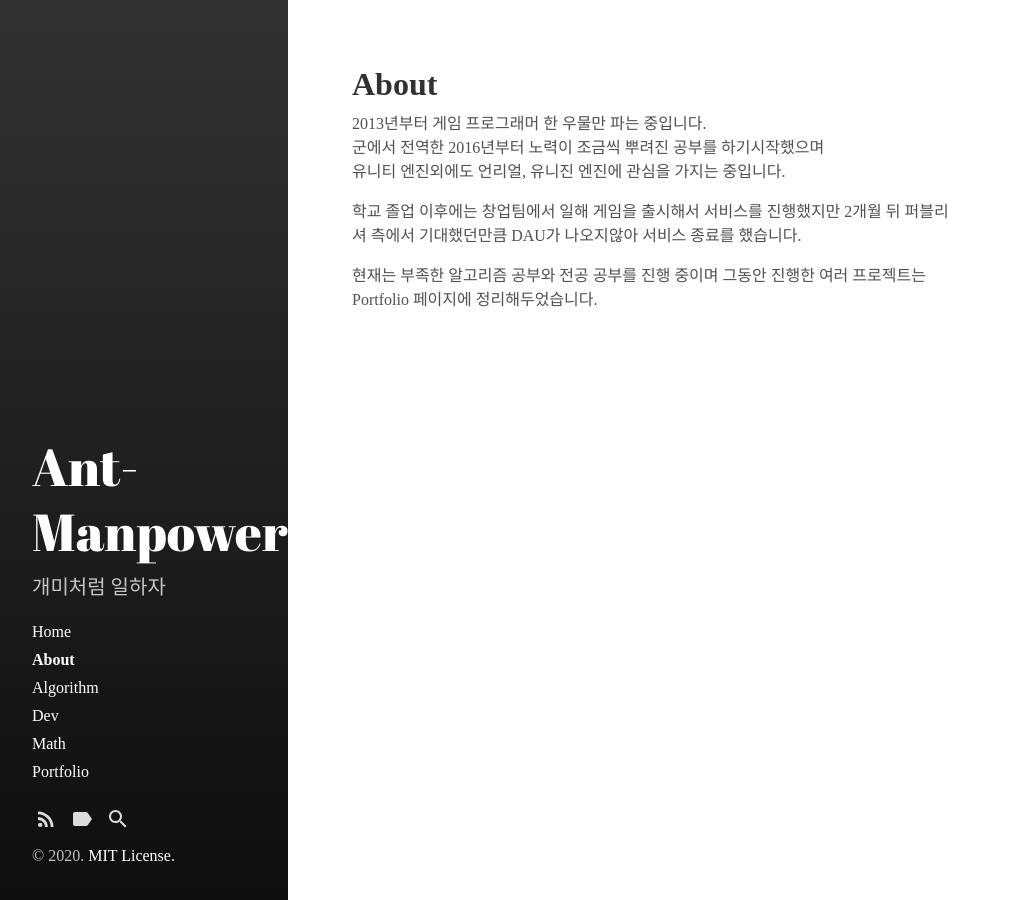
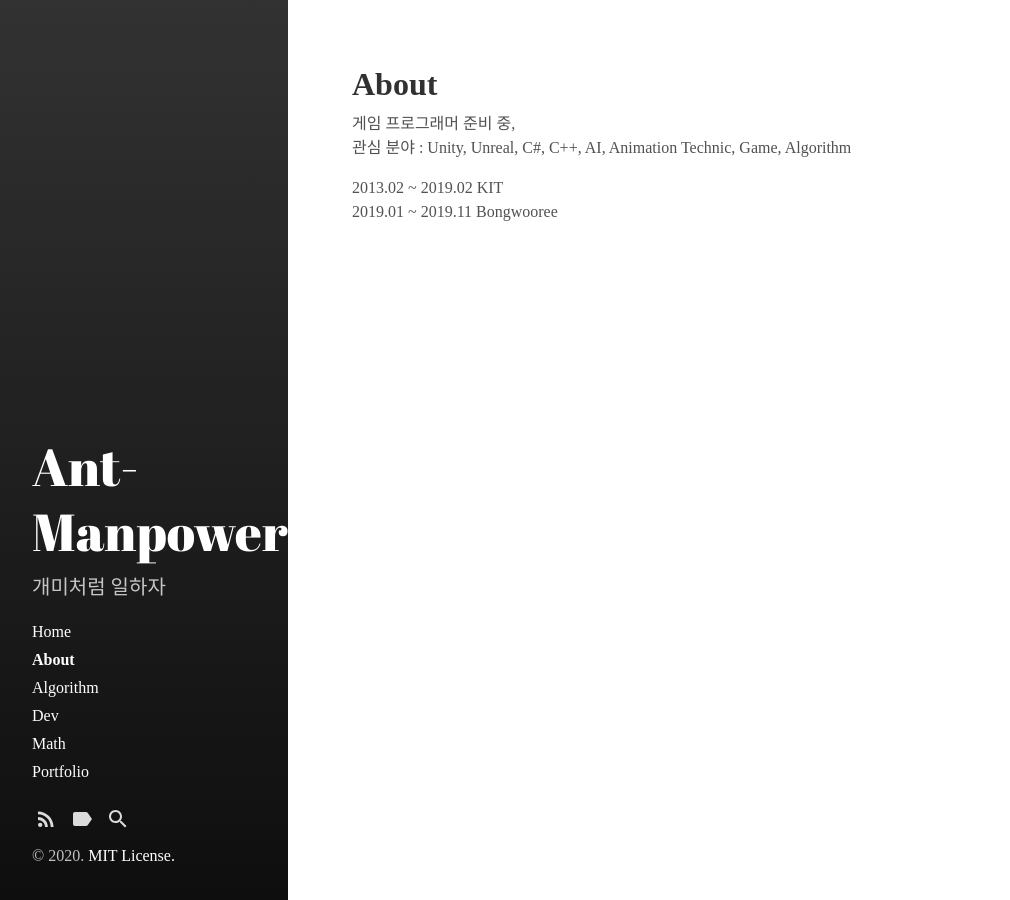
Before and after one commit to lis0517/lis0517.github.io, a Jekyll site: the page built from about.md, in a window 1280 px wide. Shown: the whole page, without its empty margins (0-1010 px from the left). Built offline with Jekyll 4.4.1, drawn with Linux system fonts in a browser that asks for light colours.

Commit message:
Update about.md

```diff
--- a/about.md
+++ b/about.md
@@ -4,10 +4,8 @@ title: About
 sidebar_link: true
 ---
 
-2013년부터 게임 프로그래머 한 우물만 파는 중입니다.
-군에서 전역한 2016년부터 노력이 조금씩 뿌려진 공부를 하기시작했으며
-유니티 엔진외에도 언리얼, 유니진 엔진에 관심을 가지는 중입니다.
+게임 프로그래머 준비 중,
+관심 분야 : Unity, Unreal, C#, C++, AI, Animation Technic, Game, Algorithm
 
-학교 졸업 이후에는 창업팀에서 일해 게임을 출시해서 서비스를 진행했지만 2개월 뒤 퍼블리셔 측에서 기대했던만큼 DAU가 나오지않아 서비스 종료를 했습니다.
-
-현재는 부족한 알고리즘 공부와 전공 공부를 진행 중이며 그동안 진행한 여러 프로젝트는 Portfolio 페이지에 정리해두었습니다.
+2013.02 ~ 2019.02 KIT
+2019.01 ~ 2019.11 Bongwooree
```
